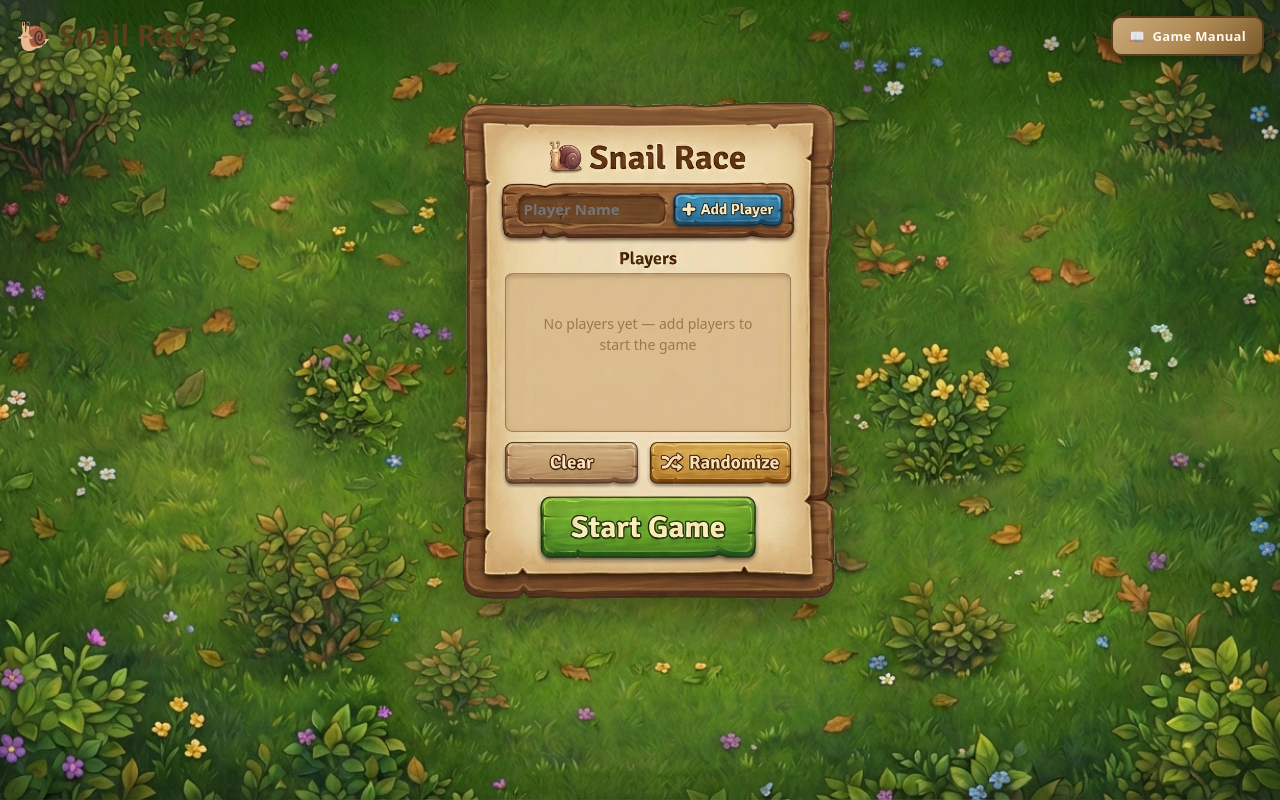
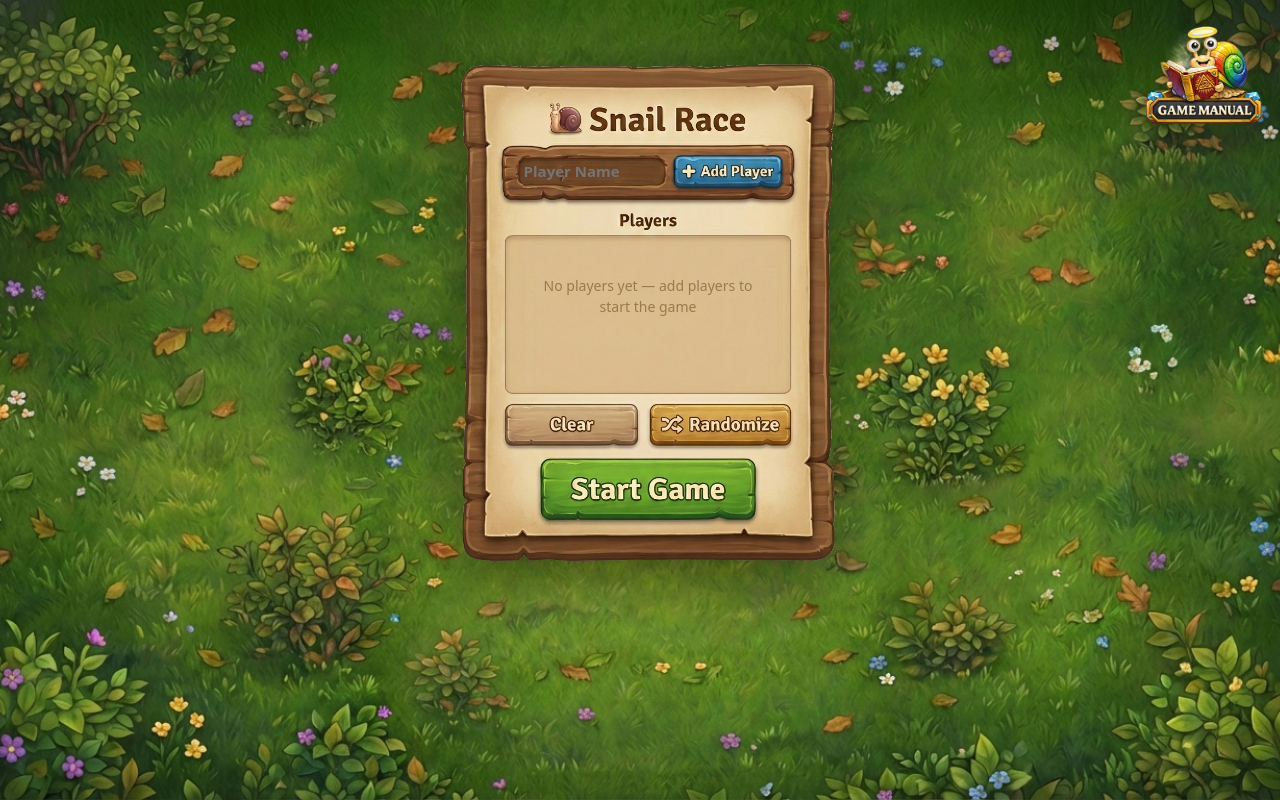
Before and after one commit to s2jack/snail-race-webgame, a React (Vite) app: page / in a window 1280 px wide. Built offline with nearby package versions, Linux system fonts and the light colour scheme.

Commit message:
-remove snail race heading text - add game manual button image

```diff
--- a/src/App.jsx
+++ b/src/App.jsx
@@ -210,7 +210,7 @@ export default function App() {
   // ── Desktop layout ───────────────────────────────────────────────────
   return (
     <div className="app-root">
-      <h1 className="app-title">🐌 Snail Race</h1>
+      <h1 className="app-title"></h1>
       {state.phase === 'setup' ? (
         <Lobby />
       ) : (
--- a/src/components/Lobby/index.jsx
+++ b/src/components/Lobby/index.jsx
@@ -291,7 +291,7 @@ export function Lobby() {
 
       </div>{/* /panel */}
 
-      {/* ── Game Manual fixed button — top-right of viewport ── */}
+      {/* ── Game Manual image button — top-right of viewport ── */}
       <button
         onClick={() => setShowManual(true)}
         style={{
@@ -301,21 +301,31 @@ export function Lobby() {
           zIndex: 500,
           display: 'flex',
           alignItems: 'center',
-          gap: 7,
-          padding: '9px 16px',
-          fontSize: 13,
-          fontWeight: 800,
-          letterSpacing: '0.3px',
-          background: `linear-gradient(135deg, #c9aa7a, #b08a55, #7a5a2a)`,
-          color: '#fff8ee',
-          border: '2px solid #5a3e1b',
-          borderRadius: 10,
+          justifyContent: 'center',
+          padding: 0,
+          background: 'transparent',
+          border: 'none',
           cursor: 'pointer',
-          fontFamily: 'inherit',
-          boxShadow: '0 4px 14px rgba(0,0,0,0.35)',
+          width: 120,
+          height: 120,
+          borderRadius: 8,
+          transition: 'transform 0.2s ease, filter 0.2s ease',
         }}
+        onMouseEnter={(e) => {
+          e.currentTarget.style.transform = 'scale(1.05)'
+          e.currentTarget.style.filter = 'brightness(1.1)'
+        }}
+        onMouseLeave={(e) => {
+          e.currentTarget.style.transform = 'scale(1)'
+          e.currentTarget.style.filter = 'brightness(1)'
+        }}
+        title="Open Game Manual"
       >
-        📖 <span>Game Manual</span>
+        <img
+          src="/lobby/gamemanual-button.png"
+          alt="Game Manual"
+          style={{ width: '100%', height: '100%', objectFit: 'contain' }}
+        />
       </button>
 
       {showManual && <GameManual onClose={() => setShowManual(false)} />}
```
Also changed, not shown: public/lobby/gamemanual-button.png (added).
